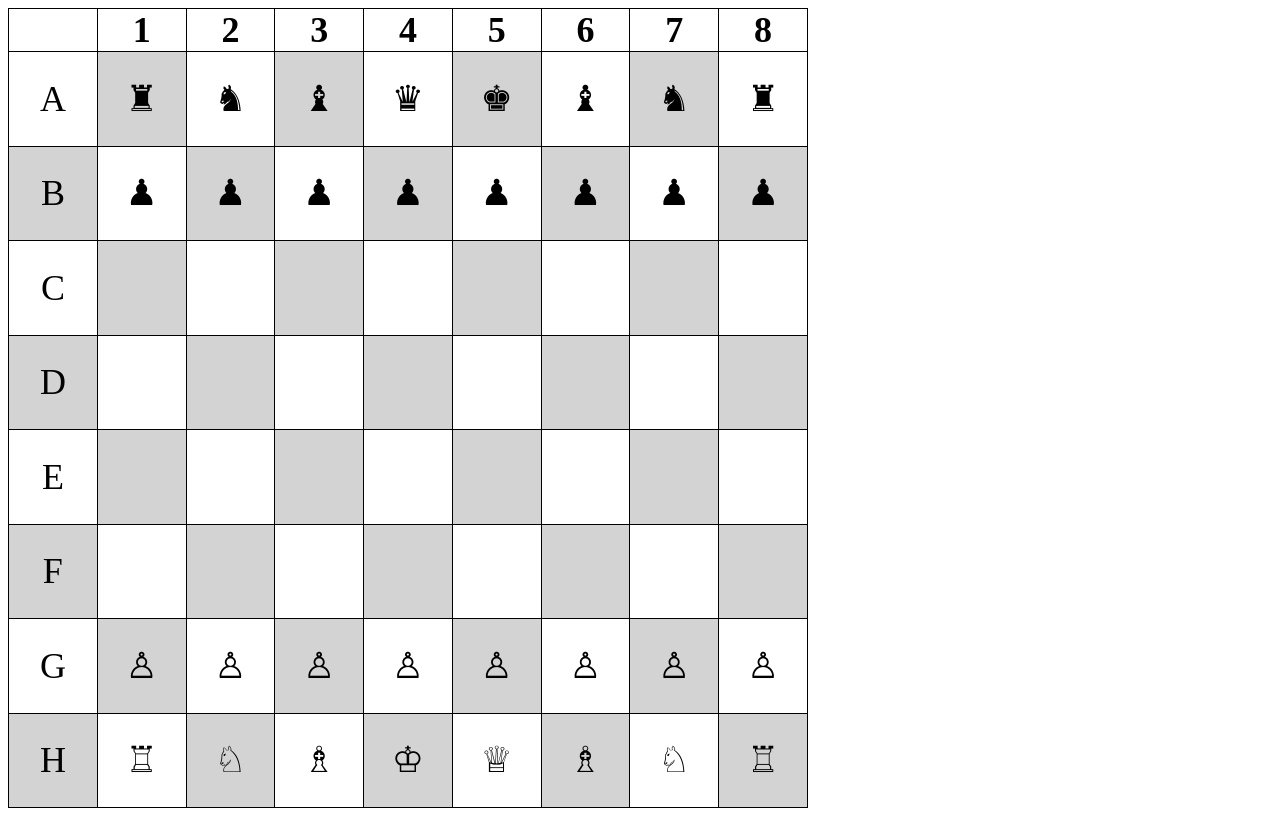
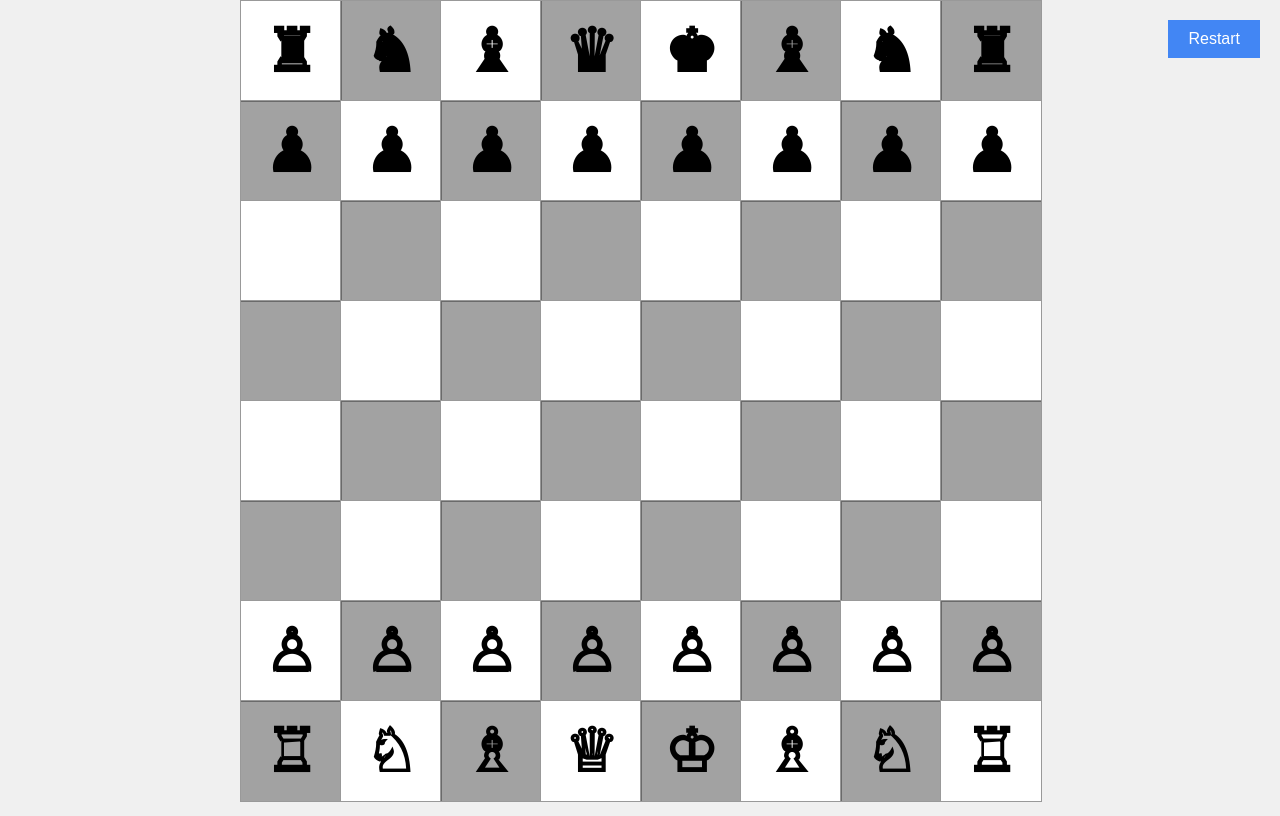
Before and after one commit to NavaChaitanya30/ChessBoard, a plain HTML site: page index.html in a window 1280 px wide. Drawn offline with Linux system fonts and the light colour scheme.

Commit message:
modified index.html

```diff
--- a/index.html
+++ b/index.html
@@ -3,168 +3,157 @@
 <head>
 <meta charset="UTF-8">
 <meta name="viewport" content="width=device-width, initial-scale=1.0">
-        <title>Chess Board</title>
 <style>
-            /* Define the initial size for the chessboard */
-            table {
-                width: 800px;
-                height: 800px;
-                border-collapse: collapse;
-                table-layout: fixed; /* Ensure equal width and height for cells */
+  body {
+    display: flex;
+    justify-content: center;
+    align-items: center;
+    height: 100vh;
+    margin: 0;
+    background-color: #f0f0f0;
+  }
+  #restartButton {
+    position: absolute;
+    top: 20px;
+    right: 20px;
+    padding: 10px 20px;
+    font-size: 16px;
+    background-color: #4286f4;
+    color: white;
+    border: none;
+    cursor: pointer;
   }
 
-            th, td {
-                border: 1px solid black;
-                padding: 0; /* Remove padding to maintain equal cell size */
-                text-align: center;
-                vertical-align: middle; /* Vertically align the content */
-                font-size: 36px; /* Adjust font size for symbols */
+  .chessboard {
+    display: grid;
+    grid-template-columns: repeat(8, 100px); /* Adjust the size as needed */
+    grid-template-rows: repeat(8, 100px); /* Adjust the size as needed */
   }
 
-            /* Styling for alternate cells to create a chessboard pattern */
-            tr:nth-child(even) td:nth-child(odd),
-            tr:nth-child(odd) td:nth-child(even) {
-                background-color: lightgray; /* Change to white or black as needed */
+  .cell {
+    width: 100%;
+    height: 100%;
+    display: flex;
+    justify-content: center;
+    align-items: center;
+    background-color: white;
+    border: 1px solid #999;
+    font-size: 60px;
+    font-weight: bold;
   }
 
-            /* Define the styles for chess pieces */
-            .piece {
-                font-family: Arial, sans-serif;
-            }
-
-            /* Styling for alternate cells with chess pieces */
-            tr:nth-child(even) td.piece:nth-child(odd),
-            tr:nth-child(odd) td.piece:nth-child(even) {
-                background-color: #c0c0c0; /* Light gray for cells with pieces */
+  .cell.dark {
+    background-color: #1516155b;
+    /* color: white; */
   }
 </style>
 </head>
-<body >
-    <table >
-        <thead>
-            <tr>
-                <th></th>
-                <th>1</th>
-                <th>2</th>
-                <th>3</th>
-                <th>4</th>
-                <th>5</th>
-                <th>6</th>
-                <th>7</th>
-                <th>8</th>
-            </tr>
-        </thead>
-        <tbody>
-            <tr>
-                <td>A</td>
-                <td>&#9820;</td>
-                <td>&#9822;</td>
-                <td>&#9821;</td>
-                <td>&#9819;</td>
-                <td>&#9818;</td>
-                <td>&#9821;</td>
-                <td>&#9822;</td>
-                <td>&#9820;</td>
-            </tr>
-            <tr>
-                <td>B</td>
-                <td>&#9823;</td>
-                <td>&#9823;</td>
-                <td>&#9823;</td>
-                <td>&#9823;</td>
-                <td>&#9823;</td>
-                <td>&#9823;</td>
-                <td>&#9823;</td>
-                <td>&#9823;</td>
-            </tr>
-            <tr>
-                <td>C</td>
-                <td></td>
-                <td></td>
-                <td></td>
-                <td></td>
-                <td></td>
-                <td></td>
-                <td></td>
-                <td></td>
-            </tr>
-            <tr>
-                <td>D</td>
-                <td></td>
-                <td></td>
-                <td></td>
-                <td></td>
-                <td></td>
-                <td></td>
-                <td></td>
-                <td></td>
-            </tr>
-            <tr>
-                <td>E</td>
-                <td></td>
-                <td></td>
-                <td></td>
-                <td></td>
-                <td></td>
-                <td></td>
-                <td></td>
-                <td></td>
-            </tr>
-            <tr>
-                <td>F</td>
-                <td></td>
-                <td></td>
-                <td></td>
-                <td></td>
-                <td></td>
-                <td></td>
-                <td></td>
-                <td></td>
-            </tr>
-            <tr>
-                <td>G</td>
-                <td>&#9817;</td>
-                <td>&#9817;</td>
-                <td>&#9817;</td>
-                <td>&#9817;</td>
-                <td>&#9817;</td>
-                <td>&#9817;</td>
-                <td>&#9817;</td>
-                <td>&#9817;</td>
-            </tr>
-            <tr>
-                <td>H</td>
-                <td>&#9814;</td>
-                <td>&#9816;</td>
-                <td>&#9815;</td>
-                <td>&#9812;</td>
-                <td>&#9813;</td>
-                <td>&#9815;</td>
-                <td>&#9816;</td>
-                <td>&#9814;</td>
-            </tr>
-            <!-- Repeat similar rows for C to H -->
-        </tbody>
-        <div class="resize-handle" id="resize-handle"></div>
+<body>
+    <nav>
+
+        <button id="restartButton">Restart</button>
+    </nav>
+    <main>
+
+  <div class="chessboard" id="chessboard">
+  </div>
+  </main>
   <script>
-            const table = document.querySelector("table");
-            const resizeHandle = document.getElementById("resize-handle");
-            let isResizing = false;
+    class Cell {
+      constructor(coordinates, pieceHtmlDecimal) {
+        this.coordinates = coordinates;
+        this.pieceHtmlDecimal = pieceHtmlDecimal;
+      }
+    }
 
-            resizeHandle.addEventListener("mousedown", (e) => {
-                isResizing = true;
-            });
+    // Function to handle cell click
+    function handleCellClick(event) {
+      const clickedCell = event.target;
+      const coordinates = clickedCell.dataset.coordinates;
+      const pieceHtmlDecimal = clickedCell.dataset.pieceHtmlDecimal;
+      const pieceName = clickedCell.dataset.pieceName;
 
-            document.addEventListener("mousemove", (e) => {
-                if (!isResizing) return;
-                table.style.width = e.clientX + "px";
-                table.style.height = e.clientY + "px";
-            });
+      if (coordinates && pieceHtmlDecimal) {
+        console.log(`Clicked cell: ${coordinates}`);
+        console.log(`Piece Name: ${pieceName}`);
+        console.log(`Piece HTML Decimal: ${pieceHtmlDecimal}`);
+      }
+    }
 
-            document.addEventListener("mouseup", () => {
-                isResizing = false;
-            });
+    const chessboardElement = document.getElementById('chessboard');
+    chessboardElement.addEventListener('click', handleCellClick);
+
+    const chessPieces = [
+      { name: 'white chess king', htmlDecimal: '&#9812;' },
+      { name: 'white chess queen', htmlDecimal: '&#9813;' },
+      { name: 'white chess rook', htmlDecimal: '&#9814;' },
+      { name: 'white chess bishop', htmlDecimal: '&#9815;' },
+      { name: 'white chess knight', htmlDecimal: '&#9816;' },
+      { name: 'white chess pawn', htmlDecimal: '&#9817;' },
+      { name: 'black chess king', htmlDecimal: '&#9818;' },
+      { name: 'black chess queen', htmlDecimal: '&#9819;' },
+      { name: 'black chess rook', htmlDecimal: '&#9820;' },
+      { name: 'black chess bishop', htmlDecimal: '&#9821;' },
+      { name: 'black chess knight', htmlDecimal: '&#9822;' },
+      { name: 'black chess pawn', htmlDecimal: '&#9823;' },
+    ];
+
+    function populateChessboard() {
+  const initialPiecesOrder = [
+    'rook', 'knight', 'bishop', 'queen', 'king', 'bishop', 'knight', 'rook'
+  ];
+
+  let pieceIndex = 0;
+  for (let row = 8; row >= 1; row--) {
+    for (let col = 'A'.charCodeAt(0); col <= 'H'.charCodeAt(0); col++) {
+      const coordinates = String.fromCharCode(col) + row;
+      const cellElement = document.createElement('div');
+      cellElement.className = ((row + col) % 2 === 0) ? 'cell dark' : 'cell';
+      cellElement.id = coordinates;
+      cellElement.dataset.coordinates = coordinates;
+
+      let piece = null;
+
+      if (row === 1) {
+        const colChar = String.fromCharCode(col);
+        const pieceName = `white chess ${initialPiecesOrder[col - 'A'.charCodeAt(0)]}`;
+        piece = chessPieces.find(piece => piece.name === pieceName);
+      } else if (row === 2) {
+        piece = chessPieces.find(piece => piece.name === 'white chess pawn');
+      } else if (row === 7) {
+        piece = chessPieces.find(piece => piece.name === 'black chess pawn');
+      } else if (row === 8) {
+        const colChar = String.fromCharCode(col);
+        const pieceName = `black chess ${initialPiecesOrder[col - 'A'.charCodeAt(0)]}`;
+        piece = chessPieces.find(piece => piece.name === pieceName);
+      }
+
+      if (piece) {
+        cellElement.dataset.pieceHtmlDecimal = piece.htmlDecimal;
+        cellElement.dataset.pieceName = piece.name;
+        cellElement.innerHTML = piece.htmlDecimal;
+      } else {
+        cellElement.dataset.pieceHtmlDecimal = '';
+        cellElement.dataset.pieceName = '';
+        cellElement.innerHTML = '';
+      }
+
+      chessboardElement.appendChild(cellElement);
+    }
+  }
+}
+
+
+    function handleRestartClick() {
+      chessboardElement.innerHTML = '';
+      populateChessboard();
+    }
+
+    const restartButton = document.getElementById('restartButton');
+    restartButton.addEventListener('click', handleRestartClick);
+
+    populateChessboard();
 </script>
-    </table>
+
 </body>
 </html>
```
Lines whose indentation alone changed are shown as unchanged.
